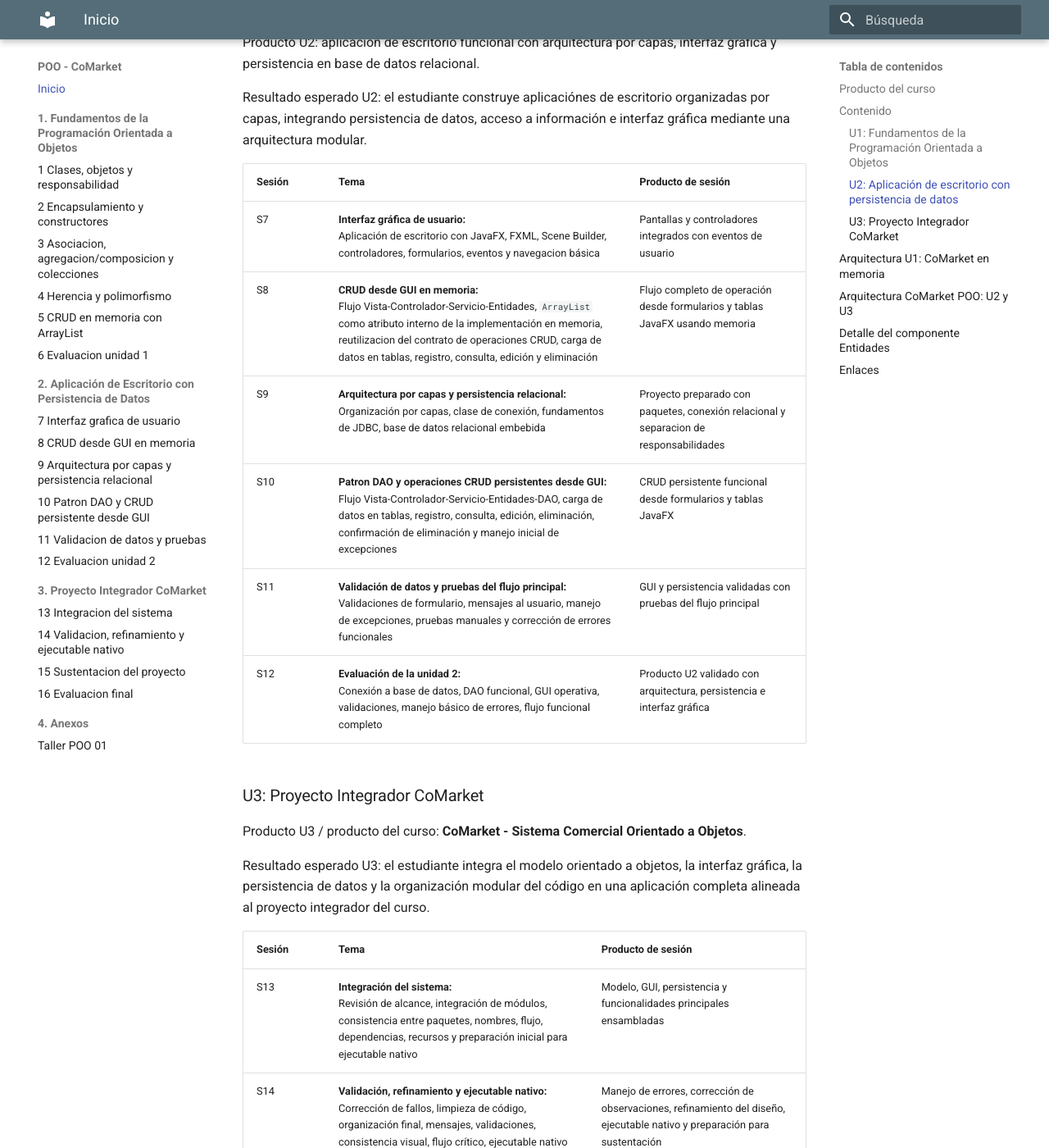
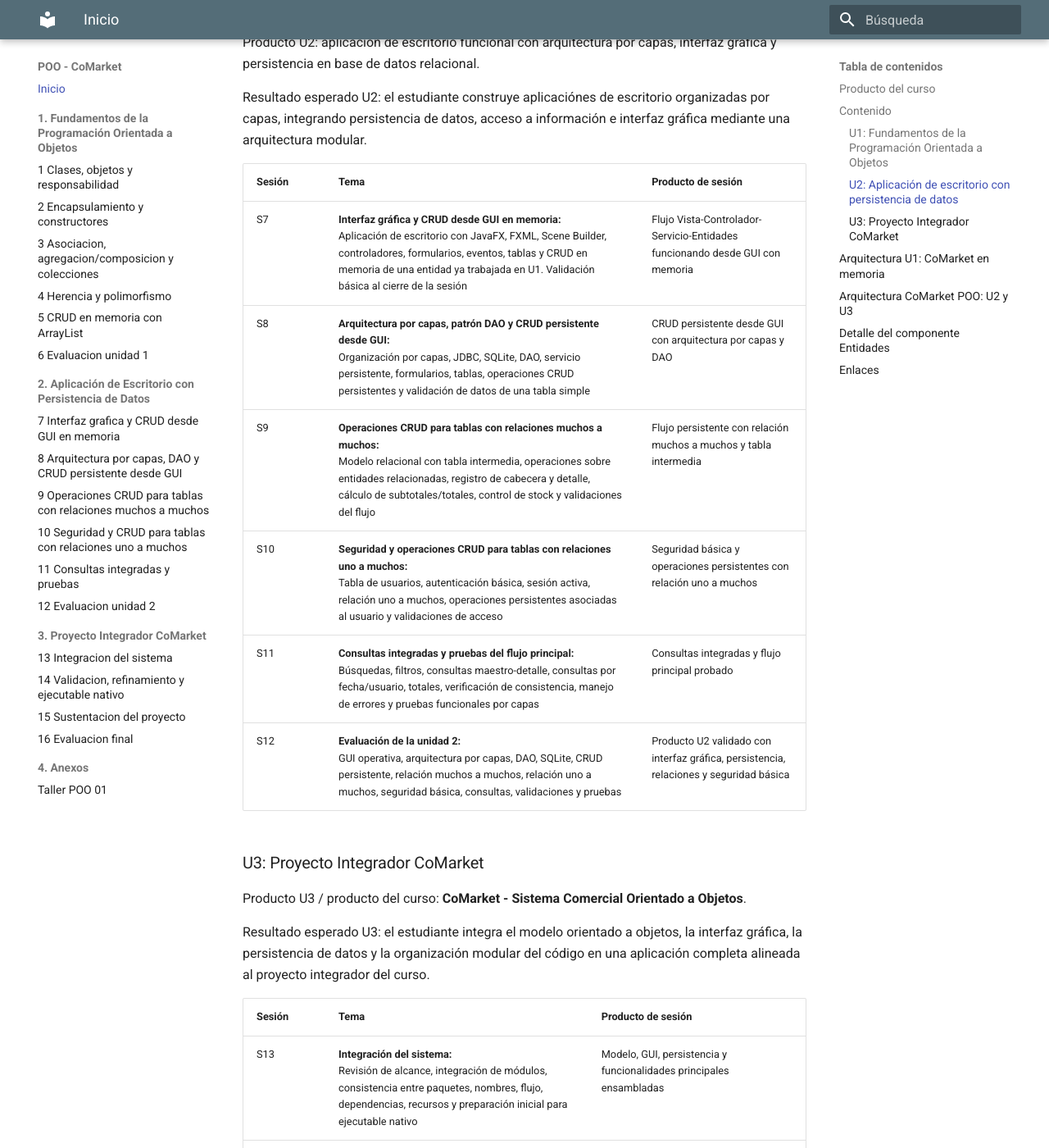
Before and after one commit to 262poo/comarket, an MkDocs documentation site: the page built from docs/index.md, in a window 1280 px wide and 1400 px high, scrolled down 1979 px. Shown: the whole window at 82% size. Built offline with MkDocs 1.6.1 and Material for MkDocs 9.7.7, drawn with Linux system fonts in a browser that asks for light colours; some of the changed text lies outside the part shown.

Commit message:
first commit

````diff
--- a/docs/index.md
+++ b/docs/index.md
@@ -43,12 +43,12 @@ Resultado esperado U2: el estudiante construye aplicaciónes de escritorio organ
 
 | Sesión | Tema | Producto de sesión |
 |---|---|---|
-| S7 | **Interfaz gráfica de usuario:**<br>Aplicación de escritorio con JavaFX, FXML, Scene Builder, controladores, formularios, eventos y navegacion básica | Pantallas y controladores integrados con eventos de usuario |
-| S8 | **CRUD desde GUI en memoria:**<br>Flujo Vista-Controlador-Servicio-Entidades, `ArrayList` como atributo interno de la implementación en memoria, reutilizacion del contrato de operaciones CRUD, carga de datos en tablas, registro, consulta, edición y eliminación | Flujo completo de operación desde formularios y tablas JavaFX usando memoria |
-| S9 | **Arquitectura por capas y persistencia relacional:**<br>Organización por capas, clase de conexión, fundamentos de JDBC, base de datos relacional embebida | Proyecto preparado con paquetes, conexión relacional y separacion de responsabilidades |
-| S10 | **Patron DAO y operaciones CRUD persistentes desde GUI:**<br>Flujo Vista-Controlador-Servicio-Entidades-DAO, carga de datos en tablas, registro, consulta, edición, eliminación, confirmación de eliminación y manejo inicial de excepciones | CRUD persistente funcional desde formularios y tablas JavaFX |
-| S11 | **Validación de datos y pruebas del flujo principal:**<br>Validaciones de formulario, mensajes al usuario, manejo de excepciones, pruebas manuales y corrección de errores funcionales | GUI y persistencia validadas con pruebas del flujo principal |
-| S12 | **Evaluación de la unidad 2:**<br>Conexión a base de datos, DAO funcional, GUI operativa, validaciones, manejo básico de errores, flujo funcional completo | Producto U2 validado con arquitectura, persistencia e interfaz gráfica |
+| S7 | **Interfaz gráfica y CRUD desde GUI en memoria:**<br>Aplicación de escritorio con JavaFX, FXML, Scene Builder, controladores, formularios, eventos, tablas y CRUD en memoria de una entidad ya trabajada en U1. Validación básica al cierre de la sesión | Flujo Vista-Controlador-Servicio-Entidades funcionando desde GUI con memoria |
+| S8 | **Arquitectura por capas, patrón DAO y CRUD persistente desde GUI:**<br>Organización por capas, JDBC, SQLite, DAO, servicio persistente, formularios, tablas, operaciones CRUD persistentes y validación de datos de una tabla simple | CRUD persistente desde GUI con arquitectura por capas y DAO |
+| S9 | **Operaciones CRUD para tablas con relaciones muchos a muchos:**<br>Modelo relacional con tabla intermedia, operaciones sobre entidades relacionadas, registro de cabecera y detalle, cálculo de subtotales/totales, control de stock y validaciones del flujo | Flujo persistente con relación muchos a muchos y tabla intermedia |
+| S10 | **Seguridad y operaciones CRUD para tablas con relaciones uno a muchos:**<br>Tabla de usuarios, autenticación básica, sesión activa, relación uno a muchos, operaciones persistentes asociadas al usuario y validaciones de acceso | Seguridad básica y operaciones persistentes con relación uno a muchos |
+| S11 | **Consultas integradas y pruebas del flujo principal:**<br>Búsquedas, filtros, consultas maestro-detalle, consultas por fecha/usuario, totales, verificación de consistencia, manejo de errores y pruebas funcionales por capas | Consultas integradas y flujo principal probado |
+| S12 | **Evaluación de la unidad 2:**<br>GUI operativa, arquitectura por capas, DAO, SQLite, CRUD persistente, relación muchos a muchos, relación uno a muchos, seguridad básica, consultas, validaciones y pruebas | Producto U2 validado con interfaz gráfica, persistencia, relaciones y seguridad básica |
 
 ### U3: Proyecto Integrador CoMarket
 
@@ -206,22 +207,30 @@ classDiagram
         -int stock
     }
 
-    Venta "1" *-- "*" DetalleVenta
-    DetalleVenta "*" --> "1" Producto
+    class Usuario {
+        -String username
+        -String passwordHash
+        -String rol
+    }
+
+    Venta "*" --> "1" Usuario : registrada por
+    Venta "1" *-- "*" DetalleVenta : contiene
+    DetalleVenta "*" --> "1" Producto : referencia
 ```
 
-En U2 y U3 este modelo se consolida alrededor del flujo comercial principal. La relación entre `Venta`, `DetalleVenta` y `Producto` sirve cómo referencia para integrar interfaz gráfica, entidades y persistencia relacional.
+En U2 y U3 este modelo se consolida alrededor del flujo comercial principal. La relación entre `Venta`, `DetalleVenta`, `Producto` y `Usuario` sirve cómo referencia para integrar interfaz gráfica, entidades, seguridad básica y persistencia relacional.
 
 Flujo de trabajo U2-U3:
 
 1. La Unidad 2 inicia un proyecto JavaFX/Maven en IntelliJ IDEA.
-2. El estudiante diseña vistas FXML con Scene Builder y conecta eventos mediante controladores.
-3. Primero implementa CRUD desde GUI en memoria reutilizando el contrato de servicio y una implementacion basada en `ArrayList`.
-4. Luego incorpora JDBC, DAO y SQLite agregando una implementacion persistente del mismo contrato de servicio.
-5. Valida formularios, maneja excepciones, prueba el flujo principal y corrige errores funcionales.
-6. La Unidad 3 integra pantallas, controladores, servicios, entidades, DAO, base de datos, documentacion y evidencias.
-7. En S13 y S14 estabiliza el producto y genera el ejecutable nativo final con GraalVM.
-8. En S15 y S16 sustenta y defiende técnicamente CoMarket.
+2. En S7 pasa de consola a GUI y reutiliza el servicio en memoria de una entidad simple.
+3. En S8 incorpora arquitectura por capas, DAO, JDBC y SQLite con CRUD persistente para una tabla simple.
+4. En S9 implementa operaciones persistentes con relación muchos a muchos mediante cabecera, detalle y tabla intermedia.
+5. En S10 agrega seguridad básica y una relación uno a muchos asociada al usuario.
+6. En S11 desarrolla consultas integradas, filtros, pruebas funcionales y correcciones por sesión.
+7. La Unidad 3 integra pantallas, controladores, servicios, entidades, DAO, base de datos, documentacion y evidencias.
+8. En S13 y S14 estabiliza el producto y genera el ejecutable nativo final con GraalVM.
+9. En S15 y S16 sustenta y defiende técnicamente el producto.
 
 ## Enlaces
 
@@ -231,11 +240,11 @@ Flujo de trabajo U2-U3:
 - [S4: Herencia y polimorfismo](S04_Herencia_Polimorfismo.md)
 - [S5: CRUD en memoria con ArrayList](S05_CRUD_Memoria_ArrayList.md)
 - [S6: Evaluacion unidad 1](S06_Evaluacion_Unidad_1.md)
-- [S7: Interfaz grafica de usuario](S07_Interfaz_Grafica_Usuario.md)
-- [S8: CRUD desde GUI en memoria](S08_CRUD_GUI_Memoria.md)
-- [S9: Arquitectura por capas y persistencia relacional](S09_Arquitectura_Persistencia.md)
-- [S10: Patron DAO y operaciones CRUD persistentes desde GUI](S10_DAO_CRUD_GUI.md)
-- [S11: Validacion de datos y pruebas](S11_Validacion_Integracion_Pruebas.md)
+- [S7: Interfaz grafica y CRUD desde GUI en memoria](S07_GUI_CRUD_Memoria.md)
+- [S8: Arquitectura por capas, DAO y CRUD persistente desde GUI](S08_Arquitectura_DAO_CRUD_Persistente.md)
+- [S9: Operaciones CRUD para tablas con relaciones muchos a muchos](S09_CRUD_Relaciones_Muchos_Muchos.md)
+- [S10: Seguridad y CRUD para tablas con relaciones uno a muchos](S10_Seguridad_CRUD_Uno_Muchos.md)
+- [S11: Consultas integradas y pruebas](S11_Consultas_Integradas_Pruebas.md)
 - [S12: Evaluacion unidad 2](S12_Evaluacion_Unidad_2.md)
 - [S13: Integracion del sistema](S13_Proyecto_Integrador_Ensamblaje.md)
 - [S14: Validacion y refinamiento](S14_Proyecto_Integrador_Refinamiento.md)
--- a/mkdocs.yml
+++ b/mkdocs.yml
@@ -52,11 +52,11 @@ nav:
     - 5 CRUD en memoria con ArrayList: S05_CRUD_Memoria_ArrayList.md
     - 6 Evaluacion unidad 1: S06_Evaluacion_Unidad_1.md
   - 2. Aplicación de Escritorio con Persistencia de Datos:
-    - 7 Interfaz grafica de usuario: S07_Interfaz_Grafica_Usuario.md
-    - 8 CRUD desde GUI en memoria: S08_CRUD_GUI_Memoria.md
-    - 9 Arquitectura por capas y persistencia relacional: S09_Arquitectura_Persistencia.md
-    - 10 Patron DAO y CRUD persistente desde GUI: S10_DAO_CRUD_GUI.md
-    - 11 Validacion de datos y pruebas: S11_Validacion_Integracion_Pruebas.md
+    - 7 Interfaz grafica y CRUD desde GUI en memoria: S07_GUI_CRUD_Memoria.md
+    - 8 Arquitectura por capas, DAO y CRUD persistente desde GUI: S08_Arquitectura_DAO_CRUD_Persistente.md
+    - 9 Operaciones CRUD para tablas con relaciones muchos a muchos: S09_CRUD_Relaciones_Muchos_Muchos.md
+    - 10 Seguridad y CRUD para tablas con relaciones uno a muchos: S10_Seguridad_CRUD_Uno_Muchos.md
+    - 11 Consultas integradas y pruebas: S11_Consultas_Integradas_Pruebas.md
     - 12 Evaluacion unidad 2: S12_Evaluacion_Unidad_2.md
   - 3. Proyecto Integrador CoMarket:
     - 13 Integracion del sistema: S13_Proyecto_Integrador_Ensamblaje.md
````
Also changed, not shown: other parts of docs/index.md (+1 -0 lines), docs/S07_GUI_CRUD_Memoria.md (renamed from docs/S07_Interfaz_Grafica_Usuario.md), docs/S08_Arquitectura_DAO_CRUD_Persistente.md (renamed from docs/S08_CRUD_GUI_Memoria.md), docs/S09_CRUD_Relaciones_Muchos_Muchos.md (renamed from docs/S09_Arquitectura_Persistencia.md), docs/S10_Seguridad_CRUD_Uno_Muchos.md (renamed from docs/S10_DAO_CRUD_GUI.md), docs/S11_Consultas_Integradas_Pruebas.md (renamed from docs/S11_Validacion_Integracion_Pruebas.md).
